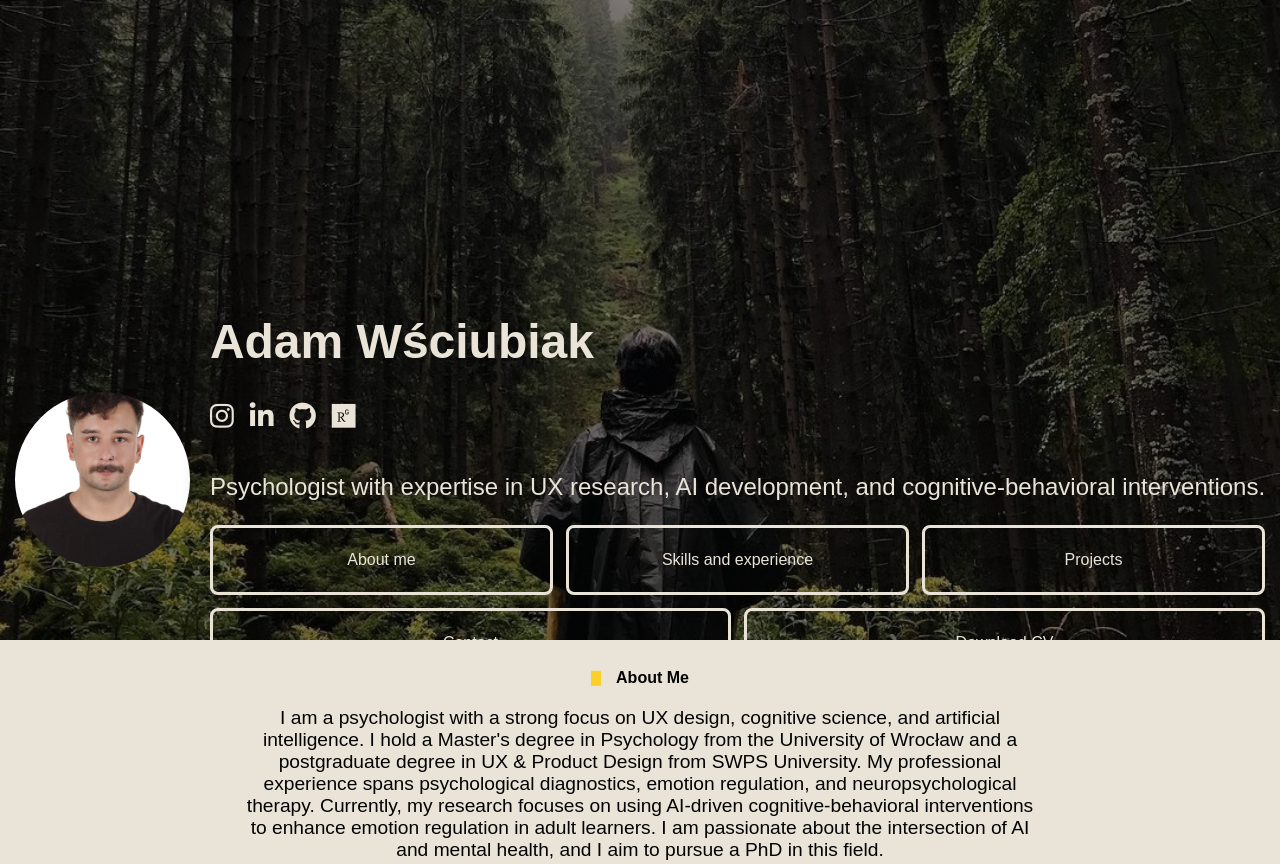
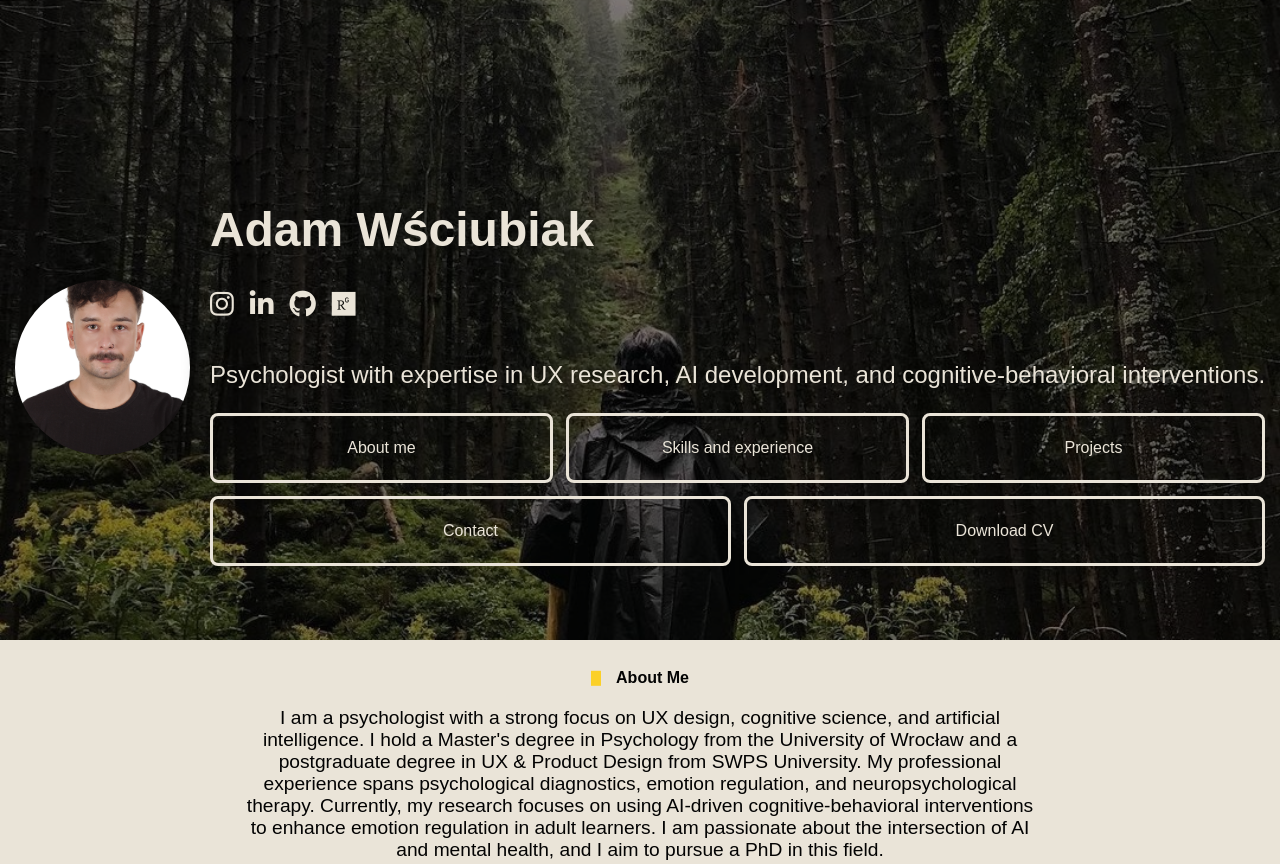
Before and after one commit to adamwsciubiak/adamwsciubiak, a PHP site: page / in a window 1280 px wide. Shown: the top 864 px of the page. Run offline with PHP 8.4, Linux system fonts and the light colour scheme.

Commit message:
Update style.css

```diff
--- a/style.css
+++ b/style.css
@@ -271,7 +271,7 @@
 /* Media query for narrower screens (below 768px) */
 @media (max-width: 2532px) {
     .header-content{
-        top: 10rem
+        top: 3rem
     }
 @media (max-width: 1170px) {
     .avatar {
@@ -279,7 +279,7 @@
         height: 150px; /* Ensure height equals width */
     .header-content {
 
-        top: 3rem; /* Move text down by 3rem */
+        top: 1rem; /* Move text down by 3rem */
     }
 }
 @media (max-width: 768px) {
```
